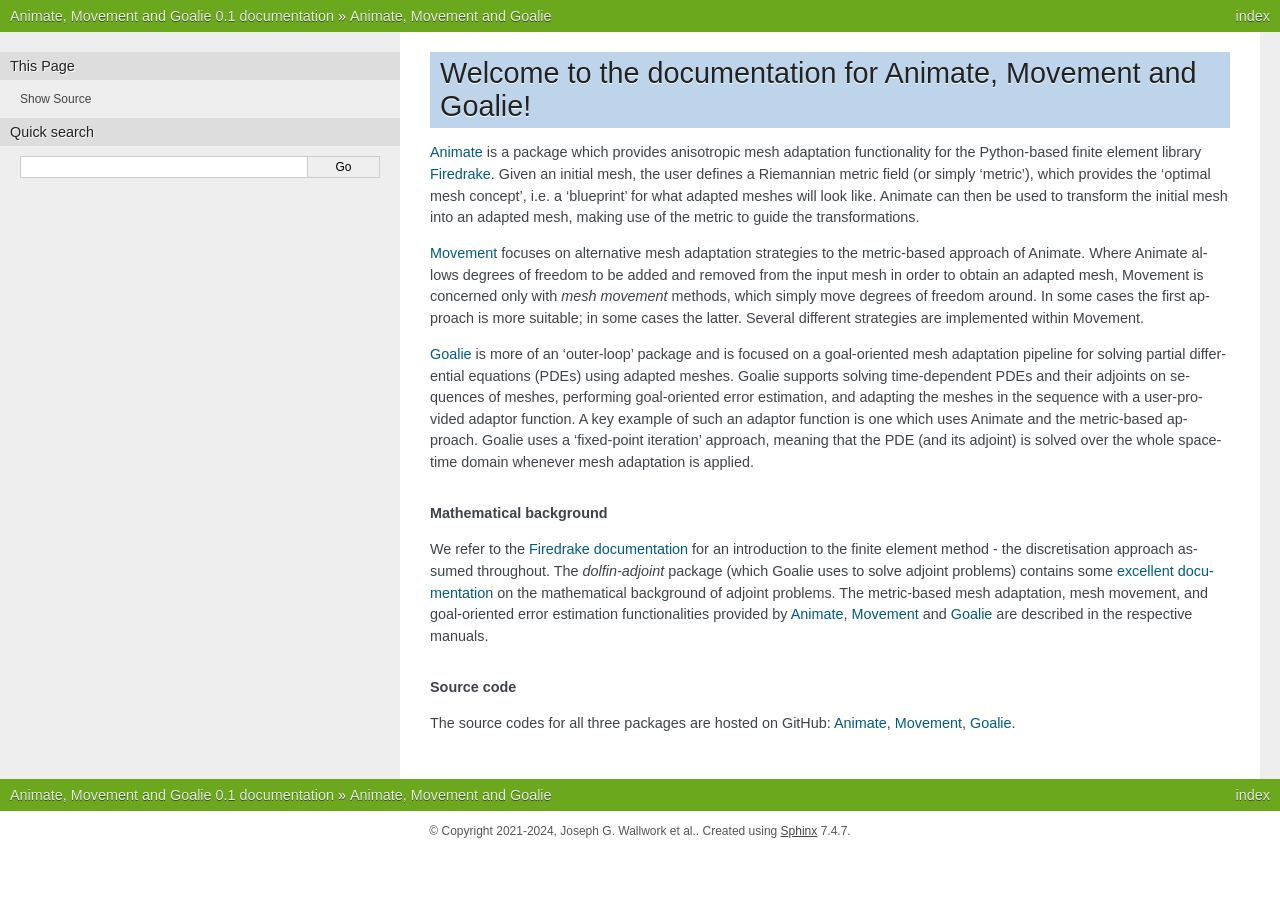
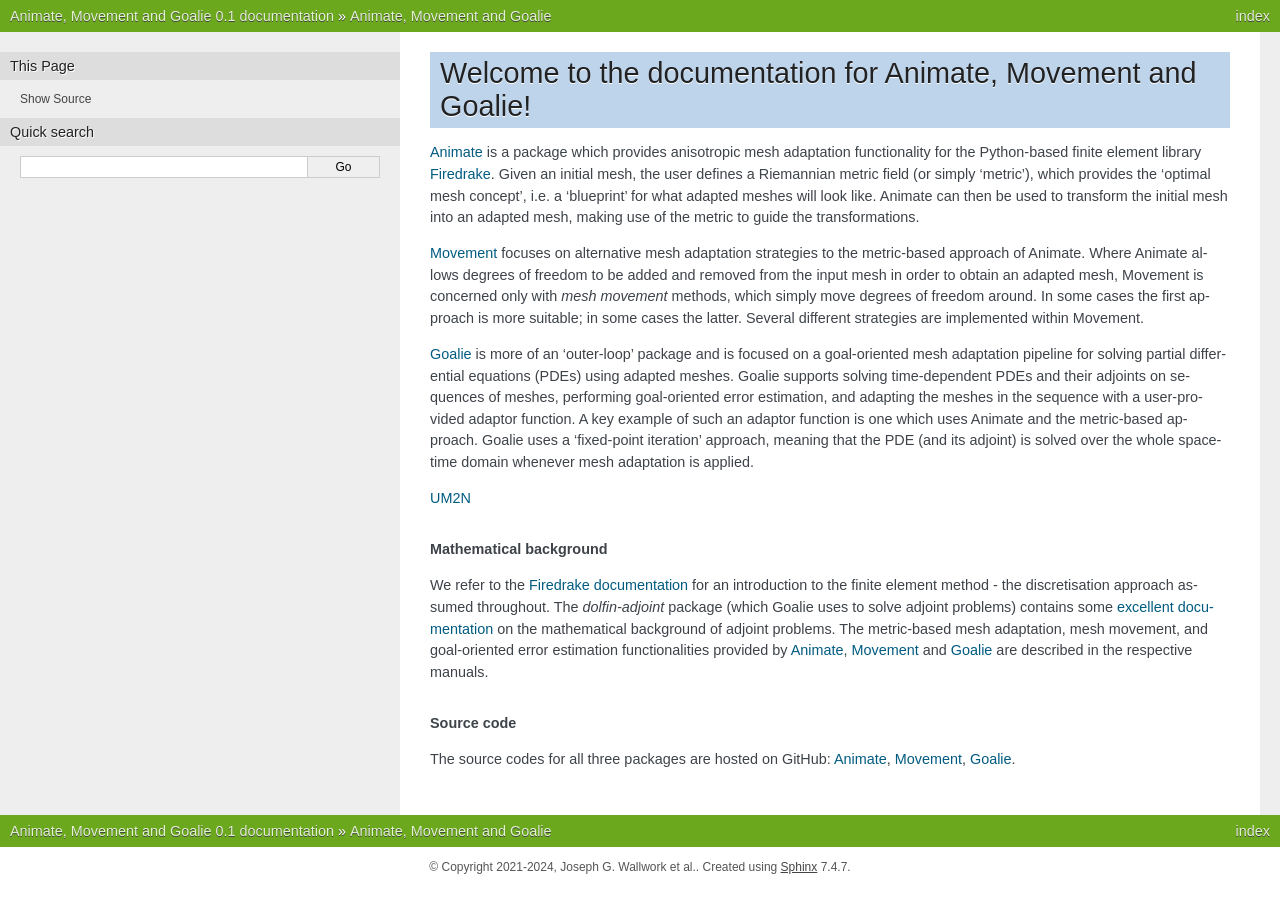
Before and after one commit to mesh-adaptation/mesh-adaptation-docs, a Sphinx documentation site: the page built from docs/source/index.rst, in a window 1280 px wide. Built offline with Sphinx 7.4.7, drawn with Linux system fonts in a browser that asks for light colours; pages that are not in the unit, such as notebooks, are missing from menus.

```diff
--- a/docs/source/conf.py
+++ b/docs/source/conf.py
@@ -40,6 +40,8 @@ extensions = [
     "sphinxcontrib.bibtex",
     "sphinx.ext.autosectionlabel",
 ]
+
+autodoc_mock_imports = ["torch", "torch_geometric", "pytorch3d"]
 
 # Make sure the target is unique
 autosectionlabel_prefix_document = True
--- a/docs/source/index.rst
+++ b/docs/source/index.rst
@@ -30,6 +30,8 @@ and the metric-based approach. Goalie uses a 'fixed-point iteration' approach,
 meaning that the PDE (and its adjoint) is solved over the whole space-time domain
 whenever mesh adaptation is applied.
 
+`UM2N <UM2N/index.html>`__
+
 .. rubric:: Mathematical background
 
 We refer to the
```
Also changed, not shown: 1 other file.
